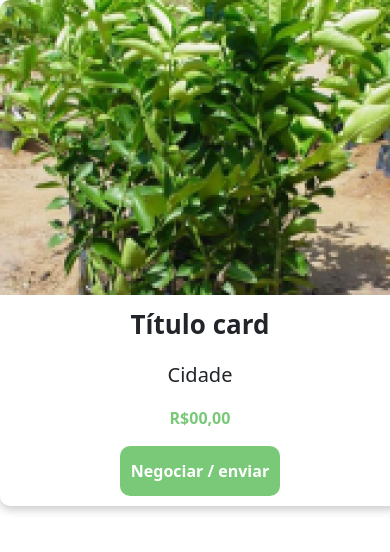
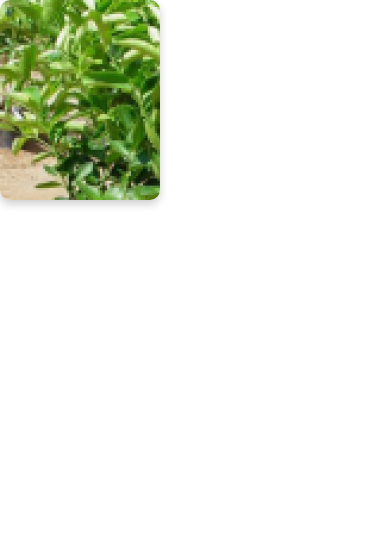
Before and after one commit to JustByAgro/FrontEnd, an Angular app: page /card in a window 390 px wide. Shown: the top 552 px of the page. Built offline with nearby package versions, Linux system fonts and the light colour scheme.

Commit message:
wip: global scss

```diff
--- a/src/styles.scss
+++ b/src/styles.scss
@@ -120,3 +120,39 @@ $gray: rgba(84, 84, 84, 0.7);
         }
 
 }
+@media screen and (max-width:480px) {
+    .card-jb{
+        box-shadow: 0px 4px 8px rgba(0, 0, 0, 0.2);
+        border-radius: 4px;
+        overflow: hidden;
+        width: 160px;
+        height: 200px;
+        border-radius: 10px;
+        img{
+            object-fit: contain;
+        }
+        div{
+            display: flex;
+            flex-direction: column;
+            align-items: center;
+            padding: 10px;
+
+            .title{
+                font-size: 10px;
+                font-weight: bold;
+            }
+            .city{
+                font-size: 10px;
+            }
+            .price{
+                font-weight: 10px;
+                font-weight: bold;
+                color: var(--primary);
+            }
+            button{
+                display: none;
+            }
+        }
+
+}
+}
```
Also changed, not shown: 1 other file (tests, documents, lock files or other folders).
